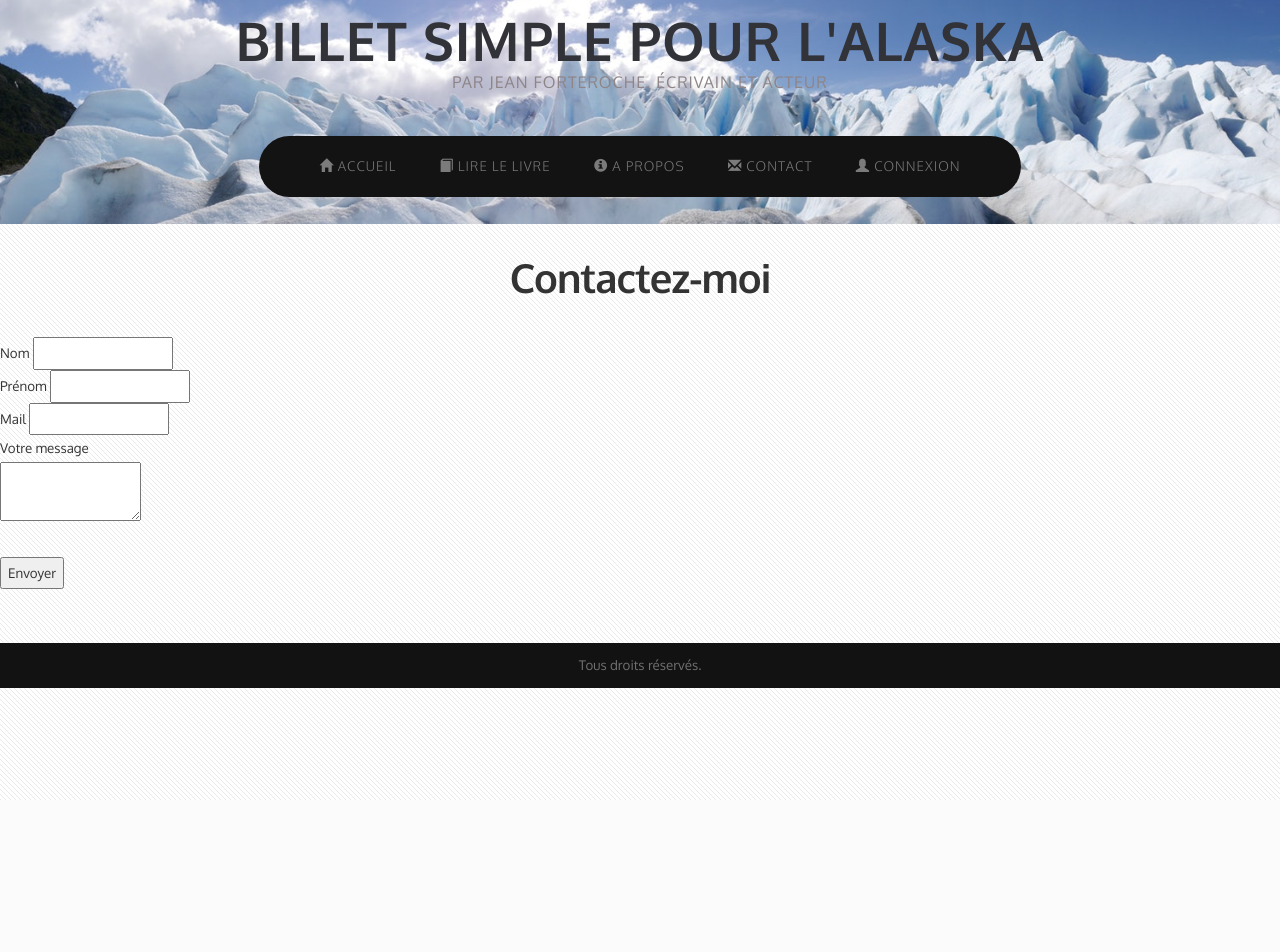
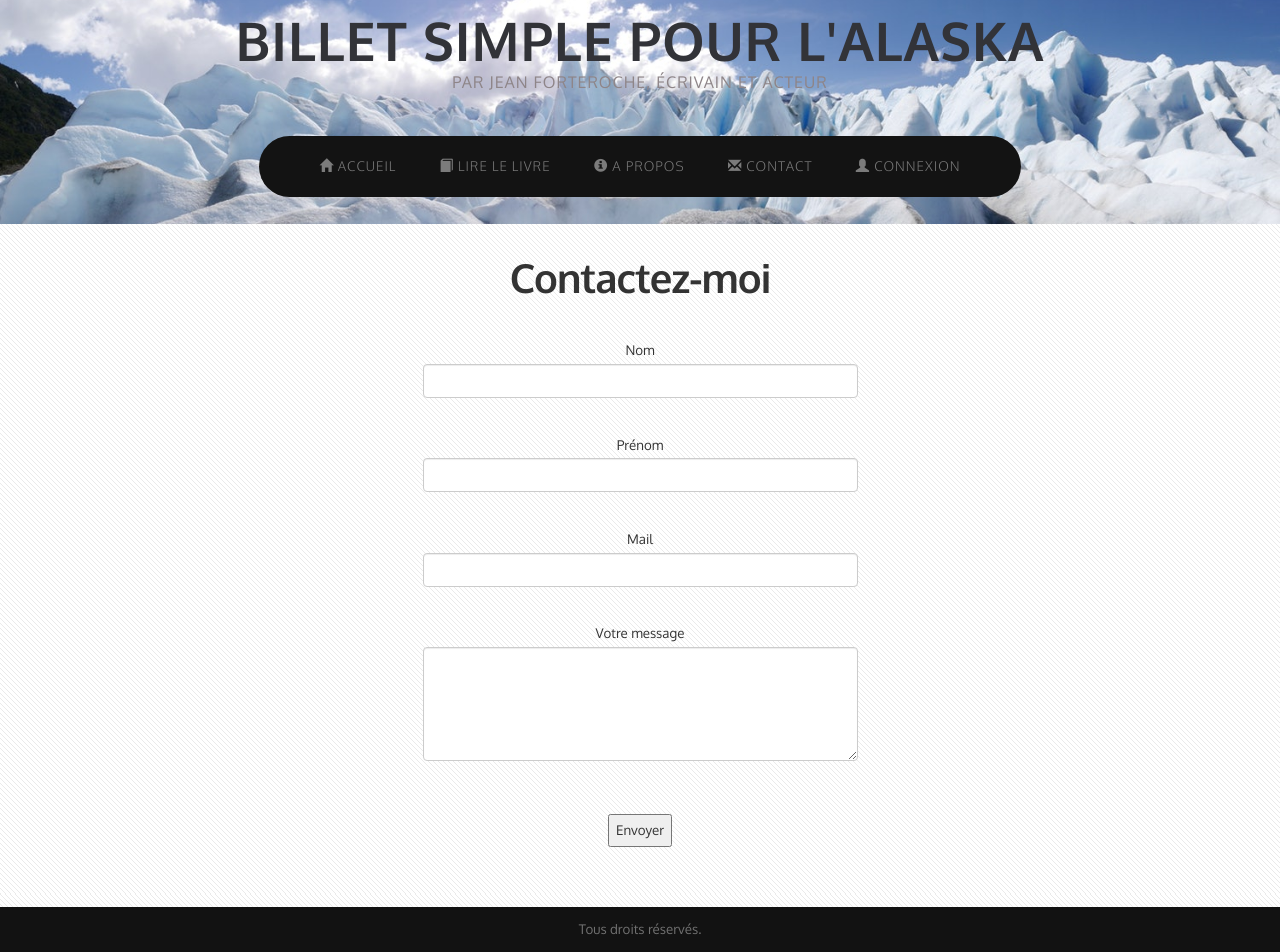
Before and after one commit to Delphine-C/Formation_projet3, a PHP site: page /index.php?contact in a window 1280 px wide. Before the commit the page ends 800 px from the top, so only its background shows below. Run offline with PHP 8.4, Linux system fonts and the light colour scheme; some libraries are stand-ins or nearby versions.

Commit message:
Forms layout

```diff
--- a/index.php
+++ b/index.php
@@ -84,7 +84,7 @@ try
     }
     elseif (isset($_GET['deconnexion'])){
         deconnect();
-        listChapters();
+        home();
     }
 
     // BY DEFAULT
--- a/view/frontend/contact.php
+++ b/view/frontend/contact.php
@@ -12,14 +12,16 @@ ob_start(); ?>
     <h2>Contactez-moi</h2>
 </header>
 
-    <form action="index.php?sendmessage" method="post">
-        Nom <input type="text" name="name"><br>
-        Prénom <input type="text" name="firstname"><br>
-        Mail <input type="text" name="mail"><br>
+<div class="container">
+    <form action="index.php?sendmessage" method="post" class="col-lg-6 col-lg-push-3">
+        Nom <input type="text" name="name" class="form-control"><br>
+        Prénom <input type="text" name="firstname" class="form-control"><br>
+        Mail <input type="text" name="mail" class="form-control"><br>
         <label>Votre message</label><br>
-        <textarea name="message"></textarea><br><br>
+        <textarea name="message" cols="50" rows="5" class="form-control"></textarea><br><br>
         <input type="submit" value="Envoyer">
     </form>
+</div>
 <?php
 $content=ob_get_clean();
 require('view/template.php');
--- a/view/header.php
+++ b/view/header.php
@@ -13,7 +13,8 @@
 
         <!-- Logo -->
         <div id="logo">
-            <h1><a href="#">Billet simple pour l'alaska</a></h1>
+            <h1><a href="index.php
+">Billet simple pour l'alaska</a></h1>
             <span>Par Jean Forteroche, écrivain et acteur</span>
         </div>
 
--- a/view/template.php
+++ b/view/template.php
@@ -32,6 +32,7 @@
             Tous droits réservés.
         </div>
     </footer>
+
 </body>
 
 </html>
--- a/web/css/style-mobile.css
+++ b/web/css/style-mobile.css
@@ -252,6 +252,12 @@
 	{
 	}
 
+	.row h3 {
+		margin-top: -4em;
+		margin-bottom: 2.5em;
+		font-size:2em }
+
+	#chapters h3 {font-size: 1em}
 
 /*********************************************************************************/
 /* Featured                                                                      */
--- a/web/css/style.css
+++ b/web/css/style.css
@@ -115,6 +115,8 @@
 		clear: both;
 	}
 
+	form {text-align: center}
+	input{margin-bottom: 0.5em}
 	/* Buttons */
 
 		.button
@@ -152,6 +154,8 @@
 			margin-bottom: 3em;
 		}
 
+		#chapters h3{text-align: center}
+
 		section > :last-child,
 		article > :last-child
 		{
@@ -169,6 +173,8 @@
 		{
 			margin-bottom: 0;
 		}
+		.row h3, .row p {text-align: center}
+		.row h3 {margin-top: -3em;margin-bottom: 2em}
 
 	/* Images */
 
@@ -307,6 +313,8 @@
 		border-top: 1px solid #dbdbdb;
 	}
 
+	.jumbotron{text-align: center}
+
 /*********************************************************************************/
 /* Footer                                                                        */
 /*********************************************************************************/
```
Also changed, not shown: view/backend/adminView.php (+9 -2 lines), view/frontend/chaptersView.php (+4 -3 lines), view/frontend/formaccessView.php (+10 -9 lines).
